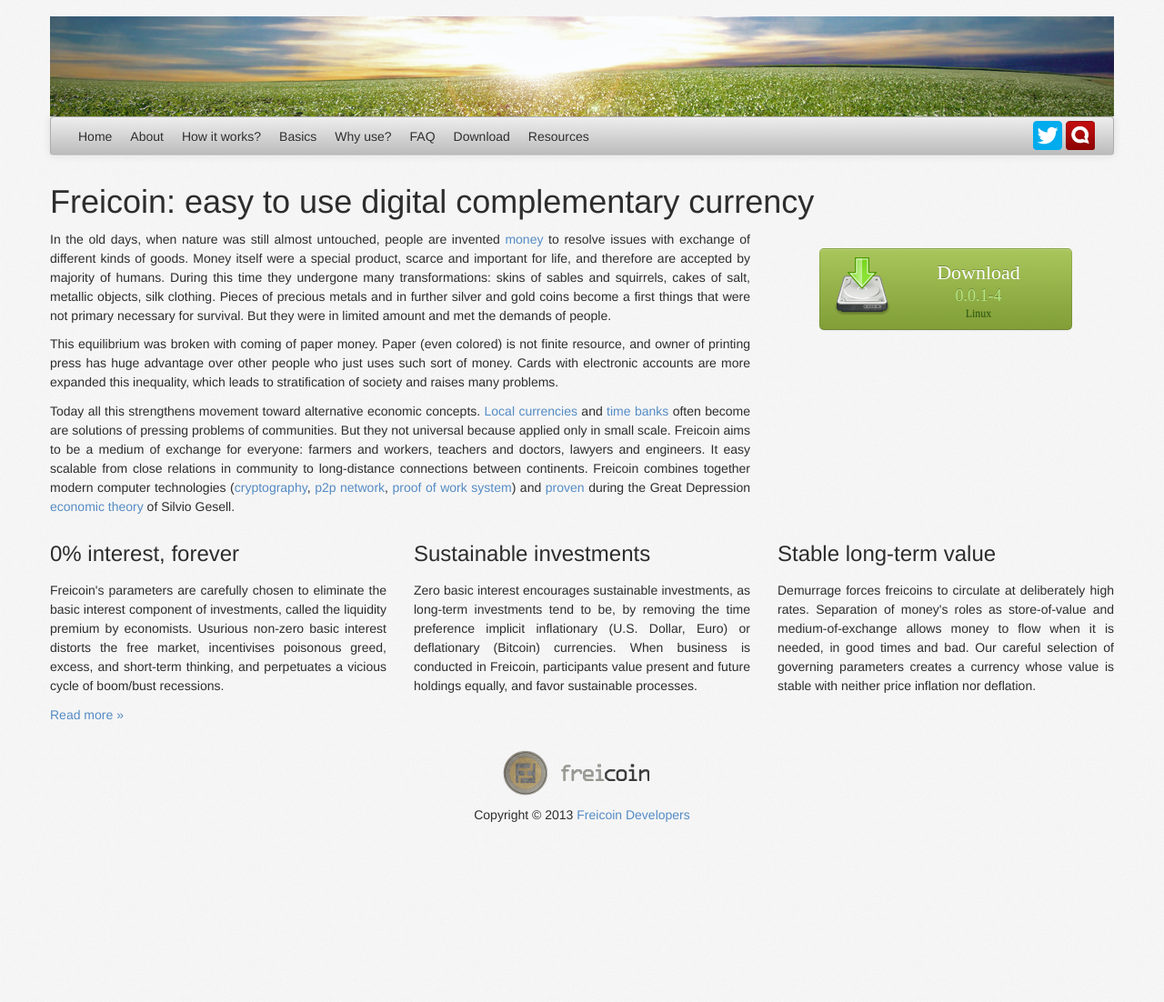
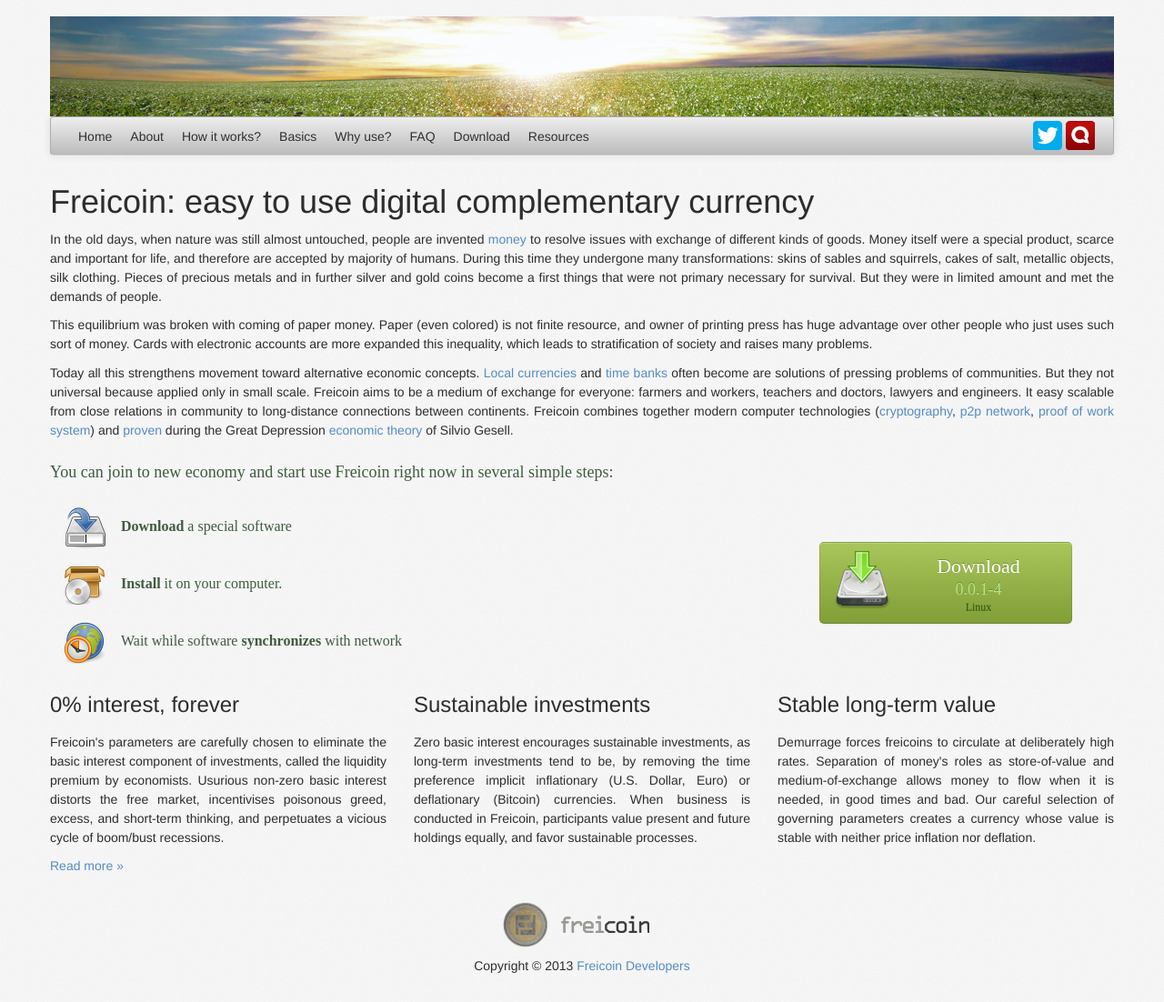
Before and after one commit to freicoin/freico.in, a Jekyll site: the page built from index.md, in a window 1280 px wide. Shown: the whole page at 91% size. Built offline with Jekyll 4.4.1, drawn with Linux system fonts in a browser that asks for light colours; nearby versions of some CDN libraries; some web fonts are replaced; comment, search, counter and statistics services are not loaded; before the commit the page ends 935 px from its top, so only the background shows below that.

Commit message:
Added instructions for easy start on main page

```diff
--- a/index.md
+++ b/index.md
@@ -7,14 +7,22 @@
 <div class="row">
   <div class="span12">
     <h1>Freicoin: easy to use digital complementary currency</h1>
-  </div>
-  <div class="span8">
     <p>In the old days, when nature was still almost untouched, people are invented <a href="http://en.wikipedia.org/wiki/History_of_money">money</a> to resolve issues with exchange of different kinds of goods. Money itself were a special product, scarce and important for life, and therefore are accepted by majority of humans. During this time they undergone many transformations: skins of sables and squirrels, cakes of salt, metallic objects, silk clothing. Pieces of precious metals and in further silver and gold coins become a first things that were not primary necessary for survival. But they were in limited amount and met the demands of people.</p>
     <p>This equilibrium was broken with coming of paper money. Paper (even colored) is not finite resource, and owner of printing press has huge advantage over other people who just uses such sort of money. Cards with electronic accounts are more expanded this inequality, which leads to stratification of society and raises many problems.</p>
     <p>Today all this strengthens movement toward alternative economic concepts. <a href="http://en.wikipedia.org/wiki/Local_currency">Local currencies</a> and <a href="http://en.wikipedia.org/wiki/Time_bank">time banks</a> often become are solutions of pressing problems of communities. But they not universal because applied only in small scale. Freicoin aims to be a medium of exchange for everyone: farmers and workers, teachers and doctors, lawyers and engineers. It easy scalable from close relations in community to long-distance connections between continents. Freicoin combines together modern computer technologies (<a href="http://en.wikipedia.org/wiki/Cryptography">cryptography</a>, <a href="http://en.wikipedia.org/wiki/Peer-to-peer">p2p network</a>, <a href="http://en.wikipedia.org/wiki/Proof_of_work">proof of work system</a>) and <a href="en.wikipedia.org/wiki/Worgl_Experiment">proven</a> during the Great Depression <a href="http://en.wikipedia.org/wiki/Freigeld">economic theory</a> of Silvio Gesell.</p>
+    <p class="join">You can join to new economy and start use Freicoin right now in several simple steps:</p>
   </div>
+</div>
 
-  <div class="span4">
+<div class="row">
+  <div class="span8">
+    <ul class="big_icons">
+      <li><img src="/static/images/main/download.png" /><b>Download</b> a special software</li>
+      <li><img src="/static/images/main/install.png" /><b>Install</b> it on your computer.</li>
+      <li><img src="/static/images/main/synchronize.png" />Wait while software <b>synchronizes</b> with network</li>
+    </ul>
+  </div>
+  <div class="span4" style="padding-top:35px;">
     <ul id="download-list" class="nostyle">
 {% for dl in site.freicoin.downloads %}
   {% if dl.osid %}
```
